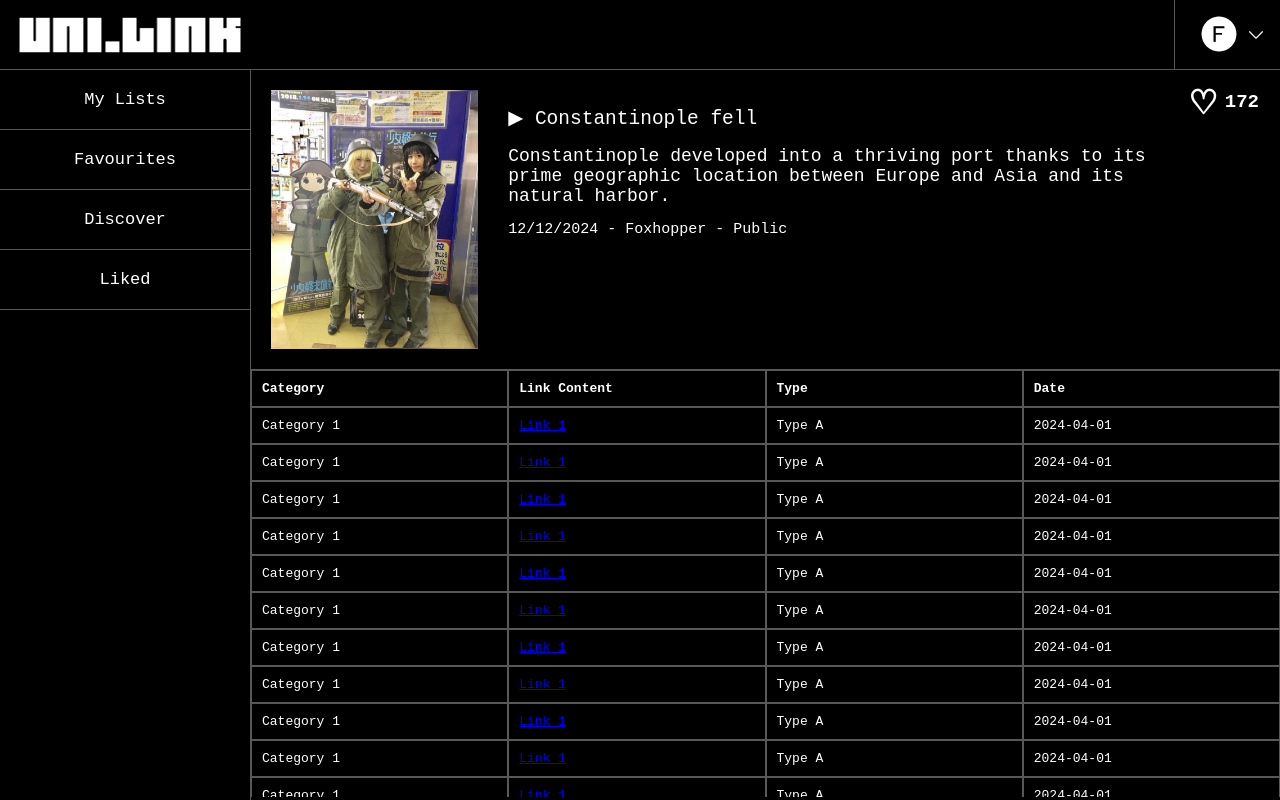
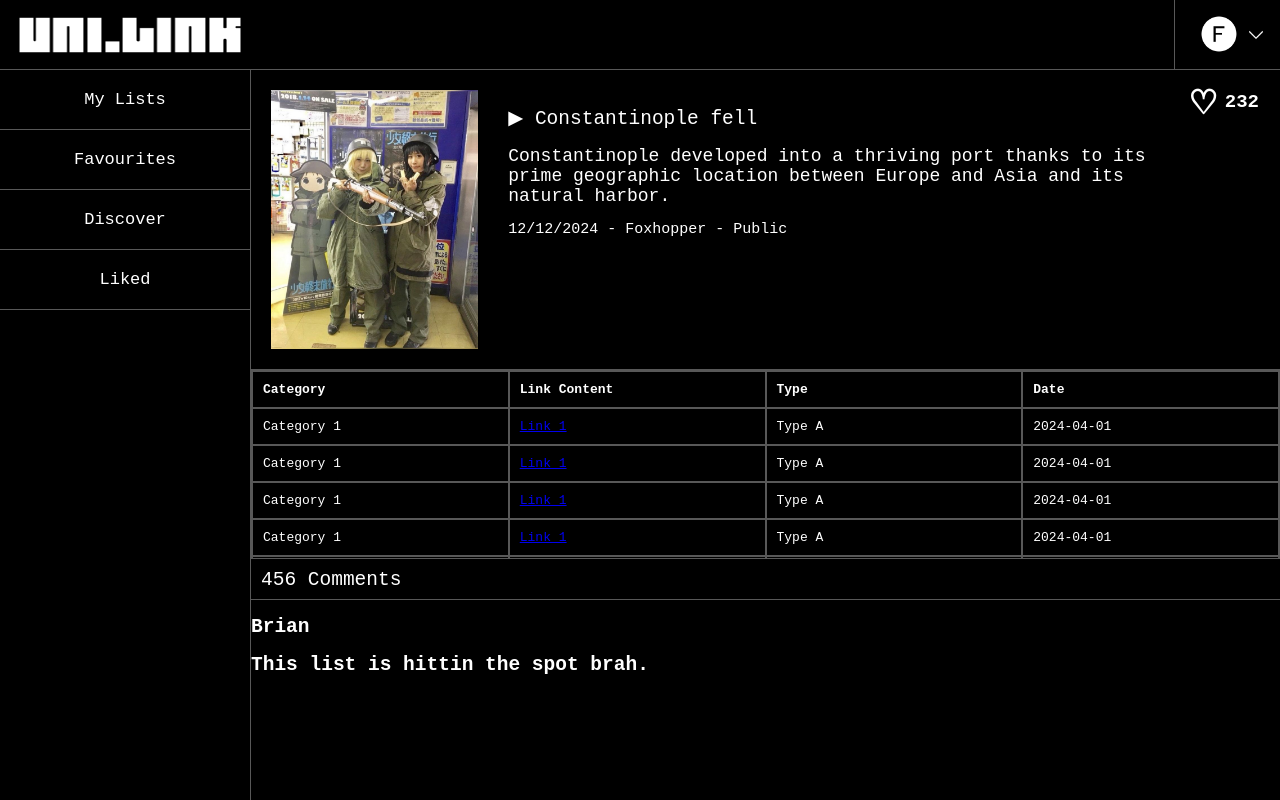
Before and after one commit to F0xhopper/UNI.LINK, a React (Create React App) app: page / in a window 1280 px wide. Built offline with nearby package versions, Linux system fonts and the light colour scheme.

Commit message:
started comment section

```diff
--- a/src/Components/content/openList.js
+++ b/src/Components/content/openList.js
@@ -7,7 +7,7 @@ const OpenList = () => {
         <div>
           <div className="openListLikeButton">
             <h2 className="openListLikeButtonHeart">♡</h2>{" "}
-            <h6 className="openListLikeButtonAmount">172</h6>
+            <h6 className="openListLikeButtonAmount">232</h6>
           </div>
           <h2 className="openListTitle">▶︎ Constantinople fell</h2>
           <h2 className="openListDescription">
@@ -223,6 +223,13 @@ const OpenList = () => {
             </tr>
           </tbody>
         </table>
+      </div>{" "}
+      <div className="openListComments">
+        <div className="commentAmountContainer">
+          <h2 className="commentAmountText">456 Comments</h2>
+        </div>
+        <h2>Brian</h2>
+        <h2>This list is hittin the spot brah.</h2>
       </div>
     </div>
   );
--- a/src/index.css
+++ b/src/index.css
@@ -363,9 +363,21 @@ code {
   width: 200px;
   height: 200px;
 }
-.listTable {
+.commentAmountContainer {
   width: 100%;
-  height: 100%;
+  height: 30px;
+
+  border-bottom: 1px solid rgb(88, 88, 88);
+}
+.commentAmountText {
+  font-weight: 100;
+  margin: 10px;
+}
+.openListLinksContainer {
+  width: 100%;
+  box-sizing: border-box;
+  border: 1px solid rgb(88, 88, 88);
+  height: max-content;
 }
 table {
   border-collapse: collapse;
@@ -373,7 +385,6 @@ table {
 
   width: 100%;
   overflow-x: auto;
-  height: 200px;
 }
 
 th,
@@ -392,7 +403,7 @@ tfoot {
 }
 
 tbody {
-  height: calc(100vh - 410px);
+  height: calc(100vh - 650px);
   overflow-y: auto;
 }
 
```
